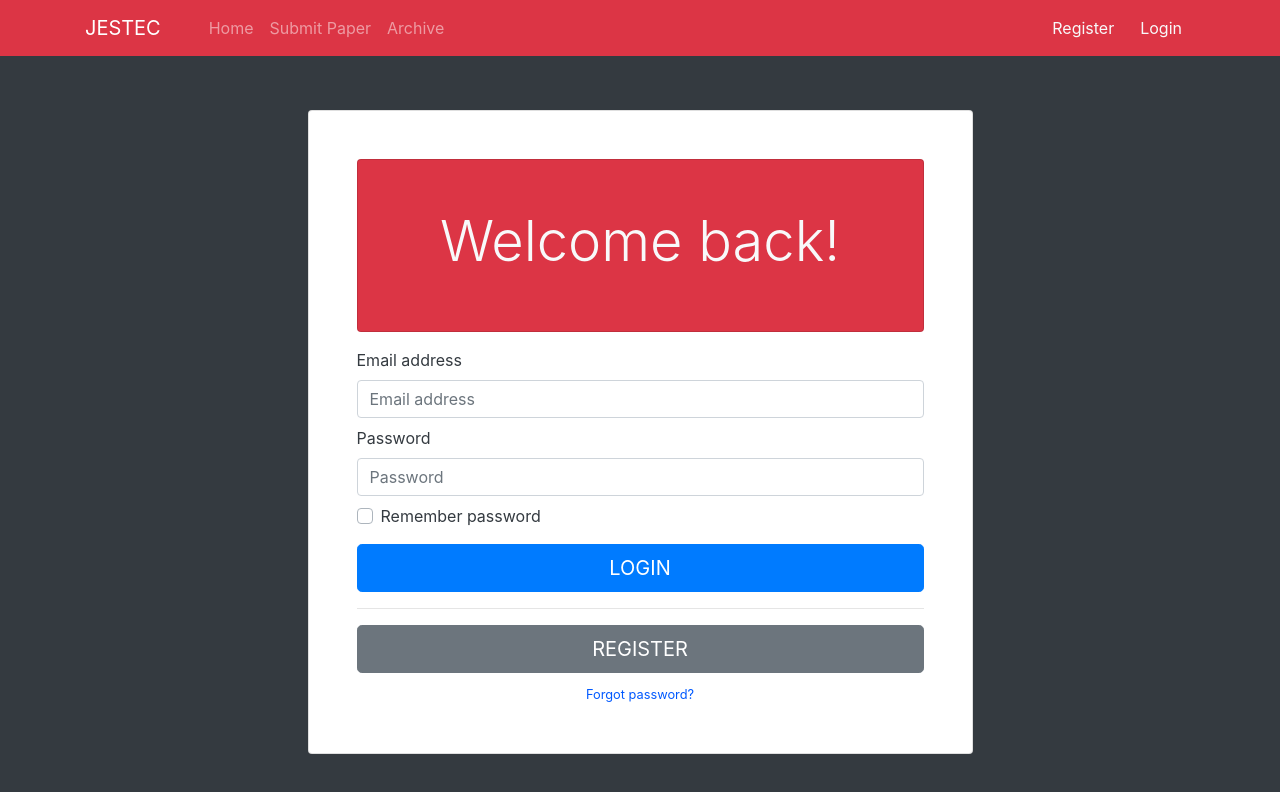
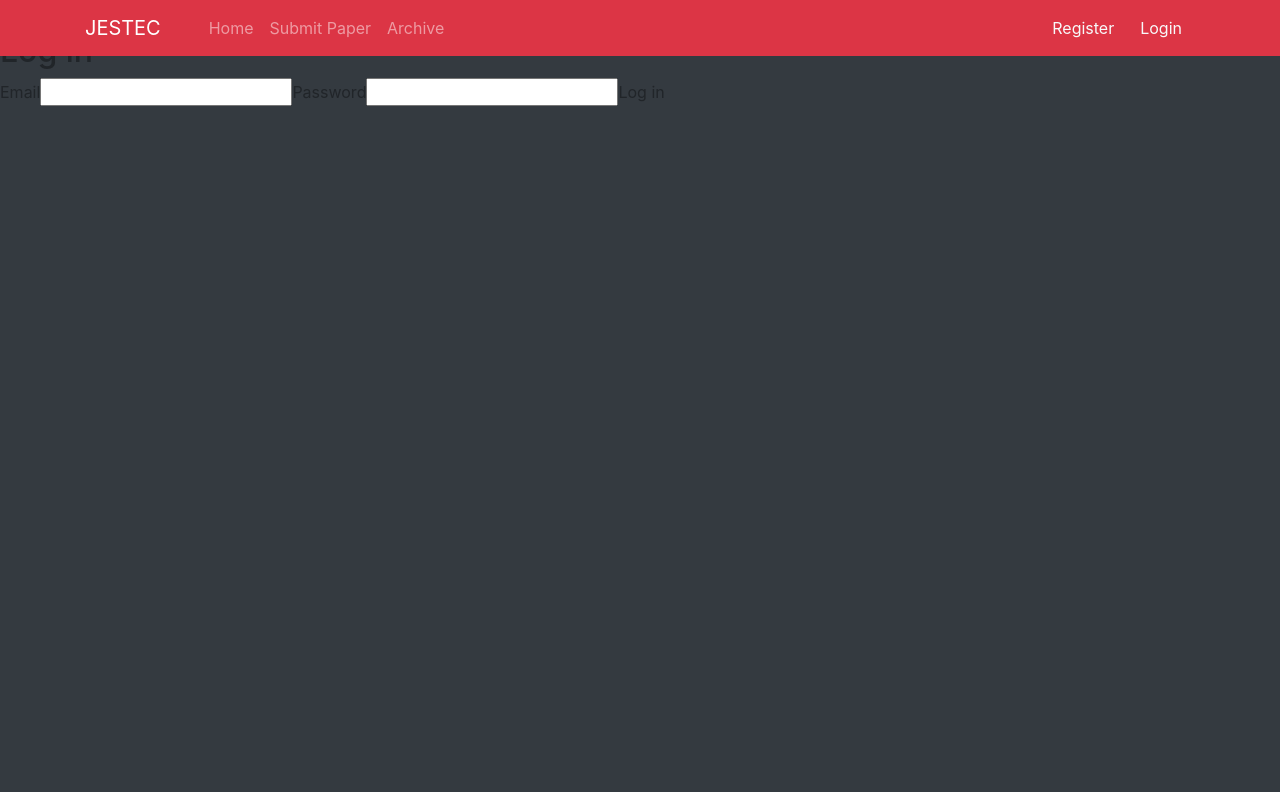
Before and after one commit to jackyyap/jestecmern, a React (Create React App) app in the folder frontend/: page /login in a window 1280 px wide. Shown: the top 792 px of the page. Built offline with nearby package versions, Linux system fonts and the light colour scheme; no server answers.

Commit message:
fixed login

```diff
--- a/frontend/src/components/auth/Login.js
+++ b/frontend/src/components/auth/Login.js
@@ -1,49 +1,90 @@
-import React, { useState, useContext } from 'react';
+import React, { useState, useContext } from "react";
 import { useHistory } from "react-router-dom";
 import UserContext from "../../context/UserContext";
 import Axios from "axios";
 
+
 export default function Login() {
-    const register = () => history.push("/register");
-    const {setUserData} = useContext(UserContext);
-    const history = useHistory();
+  const [email, setEmail] = useState();
+  const [password, setPassword] = useState();
 
-    return (
-    	<header class="masthead">
+  const { setUserData } = useContext(UserContext);
+  const history = useHistory();
 
-        <div class="container h-100">
-          <div class="row h-100">
-            <div class="card rounded col-md-6 col-lg-7 mx-auto my-auto text-dark p-5">
-              <div class="justify-content-between card bg-danger text-center mb-3">
-				<div class="py-5">
-              		<h3 class="display-4 text-light">Welcome back!</h3>
-				</div>
-			  </div>
-              <form>
-                <div class="form-label-group mb-2">
-                  <label for="inputEmail">Email address</label>
-                  <input type="email" id="inputEmail" name="uid" class="form-control" placeholder="Email address" required autofocus />
-                </div>
+  const submit = async (e) => {
+    e.preventDefault();
+      const loginUser = { email, password };
+      const loginRes = await Axios.post(
+        "http://localhost:5000/users/login",
+        loginUser
+      );
+      setUserData({
+        token: loginRes.data.token,
+        user: loginRes.data.user,
+      });
+      localStorage.setItem("auth-token", loginRes.data.token);
+      history.push("/");
+    };
+  return (
+    <div className="page">
+      <h2>Log in</h2>
+      <form className="form" onSubmit={submit}>
+        <label htmlFor="login-email">Email</label>
+        <input
+          id="login-email"
+          type="email"
+          onChange={(e) => setEmail(e.target.value)}
+        />
 
-                <div class="form-label-group mb-2">
-                  <label for="inputPassword">Password</label>
-                  <input type="password" id="inputPassword" name="pwd" class="form-control" placeholder="Password" required />
-                </div>
+        <label htmlFor="login-password">Password</label>
+        <input
+          id="login-password"
+          type="password"
+          onChange={(e) => setPassword(e.target.value)}
+        />
 
-                <div class="custom-control custom-checkbox mb-3">
-                  <input type="checkbox" class="custom-control-input" id="customCheck1" />
-                  <label class="custom-control-label" for="customCheck1">Remember password</label>
-                </div>
-                <button class="btn btn-lg btn-primary btn-block btn-login text-uppercase mb-2" type="submit">Login</button>
-                <hr />
-                <button class="btn btn-lg btn-secondary btn-block btn-login text-uppercase mb-2" type="button" onClick={register}>Register</button>
-                <div class="text-center">
-                  <a class="small" href="#">Forgot password?</a></div>
-              </form>
-            </div>
-          </div>
-  		</div>
+        <input type="submit" value="Log in" />
+      </form>
+    </div>
+  );
+};
 
-	  	</header>
-    );
-}
+//     return (
+//     	<header class="masthead">
+
+//         <div class="container h-100">
+//           <div class="row h-100">
+//             <div class="card rounded col-md-6 col-lg-7 mx-auto my-auto text-dark p-5">
+//               <div class="justify-content-between card bg-danger text-center mb-3">
+// 				<div class="py-5">
+//               		<h3 class="display-4 text-light">Welcome back!</h3>
+// 				</div>
+// 			  </div>
+//               <form>
+//                 <div class="form-label-group mb-2">
+//                   <label for="inputEmail">Email address</label>
+//                   <input type="email" id="inputEmail" name="uid" class="form-control" placeholder="Email address" required autofocus />
+//                 </div>
+
+//                 <div class="form-label-group mb-2">
+//                   <label for="inputPassword">Password</label>
+//                   <input type="password" id="inputPassword" name="pwd" class="form-control" placeholder="Password" required />
+//                 </div>
+
+//                 <div class="custom-control custom-checkbox mb-3">
+//                   <input type="checkbox" class="custom-control-input" id="customCheck1" />
+//                   <label class="custom-control-label" for="customCheck1">Remember password</label>
+//                 </div>
+//                 <button class="btn btn-lg btn-primary btn-block btn-login text-uppercase mb-2" type="submit">Login</button>
+//                 <hr />
+//                 <button class="btn btn-lg btn-secondary btn-block btn-login text-uppercase mb-2" type="button" onClick={register}>Register</button>
+//                 <div class="text-center">
+//                   <a class="small" href="#">Forgot password?</a></div>
+//               </form>
+//             </div>
+//           </div>
+//   		</div>
+
+// 	  	</header>
+//     );
+// }
```
Also changed, not shown: 1 other file (tests, documents, lock files or other folders).
